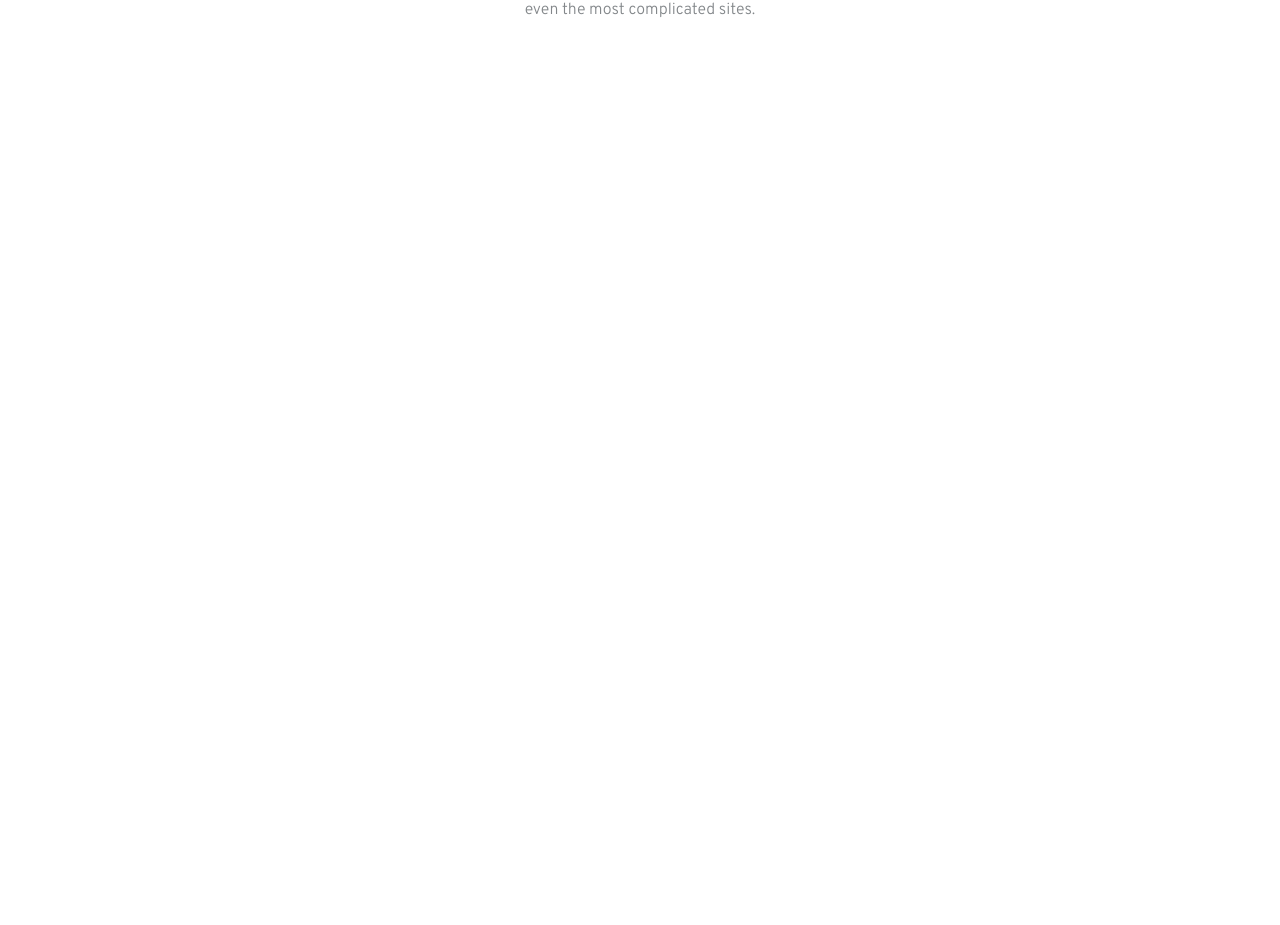
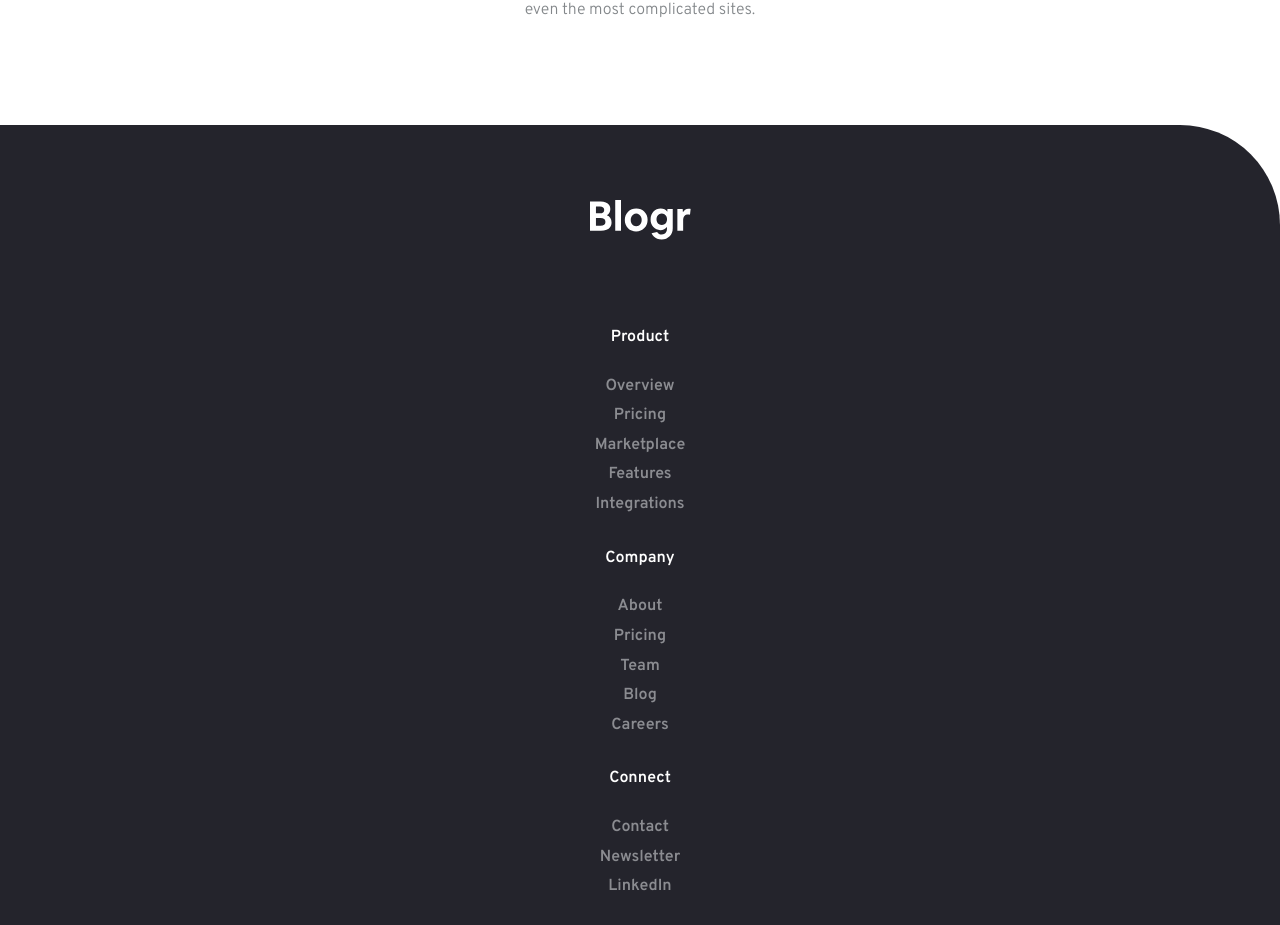
Before and after one commit to OscarAnillo/blogr-landing-fe, a React (Create React App) app: page / in a window 1280 px wide. Shown: the part 3199-4124 px from the top of the page. Before the commit the page ends 3224 px from the top, so only its background shows below. Built offline with nearby package versions, Linux system fonts and the light colour scheme.

Commit message:
add footerComponent and its styles

```diff
--- a/src/App.css
+++ b/src/App.css
@@ -258,4 +258,30 @@ img {
   line-height: 30px;
   width: 79%;
   margin: auto;
+  padding-bottom: 100px;
 }
+
+/* Footer Component */
+.footer {
+  background-color: rgb(36, 36, 44);
+  border-top-right-radius: 100px;
+  padding-top: 75px;
+}
+.footer img {
+  margin-bottom: 78px;
+}
+.footer .footer-row ul li {
+  padding: .3em 0;
+  color: rgb(139, 140, 145);
+  font-family: "Overpass", sans-serif;
+  font-weight: 600;
+}
+.footer .product, .company, .connect {
+  padding: 0 0 1.5em 0;
+}
+.footer .footer-row .head-li {
+  color: #fff;
+  font-family: "Overpass", sans-serif;
+  font-weight: 600;
+  padding-bottom: 1.5em;
+}
--- a/src/App.js
+++ b/src/App.js
@@ -1,8 +1,9 @@
+import NavComponent from './components/nav-component';
+import HeroComponent from './components/hero-component';
+import MainComponent from './components/main-component';
+import FooterComponent from './components/footer-component';
 
 import './App.css';
-import HeroComponent from './components/hero-component';
-import MainComponent from './components/main-component';
-import NavComponent from './components/nav-component';
 
 function App() {
   return (
@@ -10,6 +11,7 @@ function App() {
       <NavComponent />
       <HeroComponent />
       <MainComponent />
+      <FooterComponent />
     </div>
   );
 }
--- /dev/null
+++ b/src/components/footer-component.js
@@ -0,0 +1,39 @@
+export default function FooterComponent(){
+    return (
+        <footer className="footer">
+            <div className="footer-row">
+                <div>
+                    <img src="/images/logo.svg" alt="" />
+                </div>
+                <div className="product">
+                    <ul>
+                        <li className="head-li">Product</li>
+                        <li>Overview</li>
+                        <li>Pricing</li>
+                        <li>Marketplace</li>
+                        <li>Features</li>
+                        <li>Integrations</li>
+                    </ul>
+                </div>
+                <div className="company">
+                    <ul>
+                        <li className="head-li">Company</li>
+                        <li>About</li>
+                        <li>Pricing</li>
+                        <li>Team</li>
+                        <li>Blog</li>
+                        <li>Careers</li>
+                    </ul>
+                </div>
+                <div className="connect">
+                    <ul>
+                        <li className="head-li">Connect</li>
+                        <li>Contact</li>
+                        <li>Newsletter</li>
+                        <li>LinkedIn</li>
+                    </ul>
+                </div>
+            </div>
+        </footer>
+    )
+}
```
